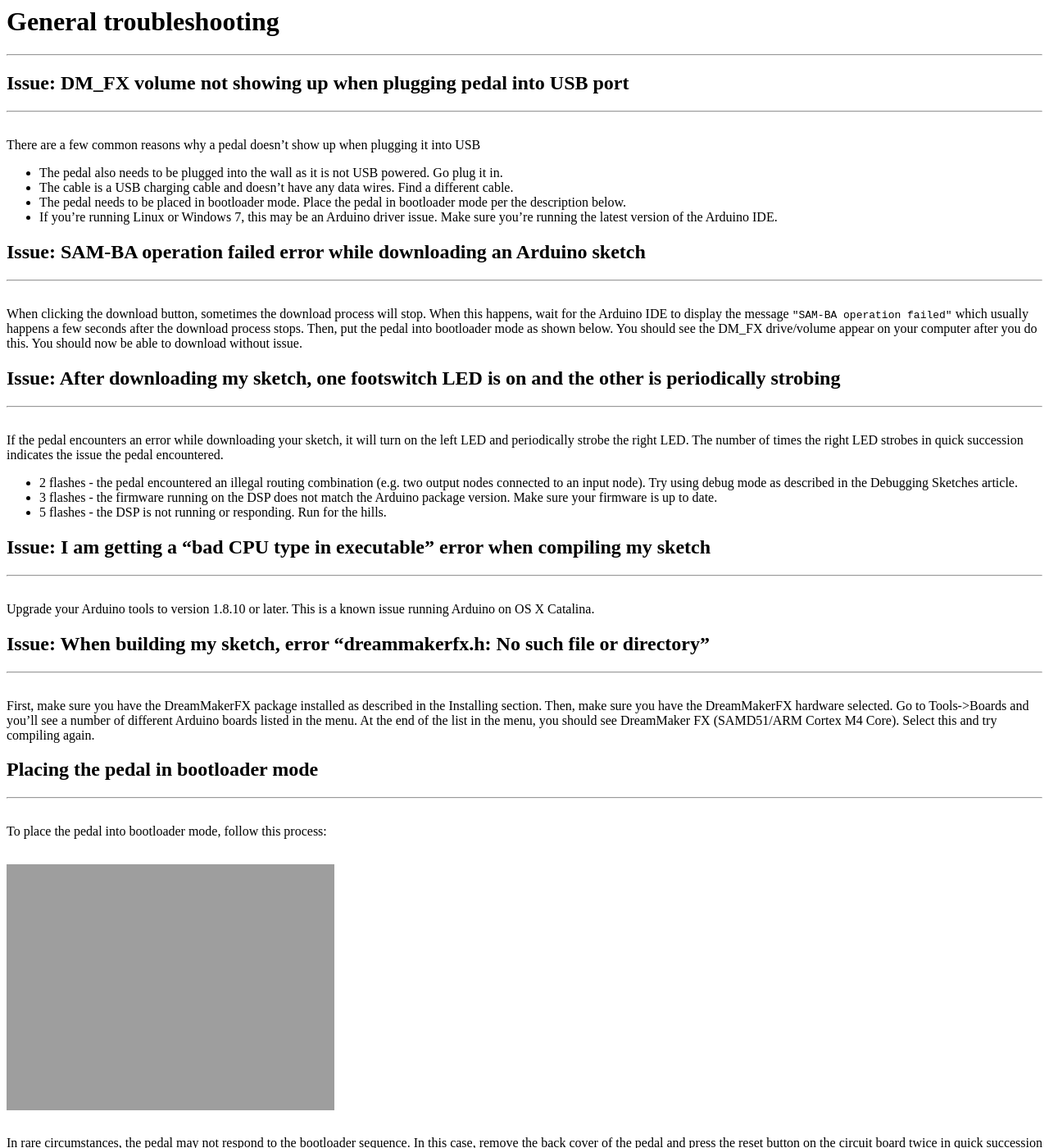
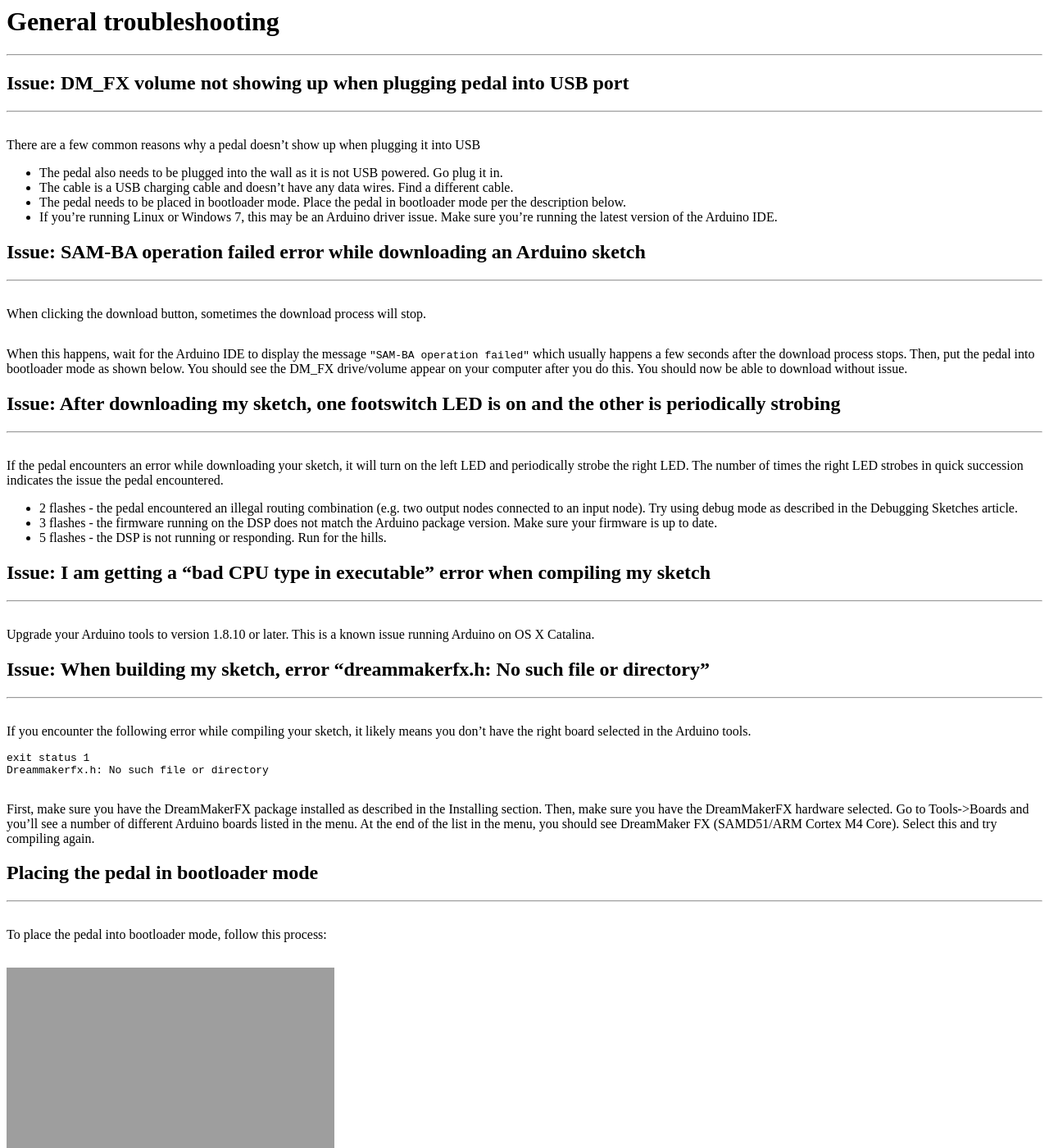
Before and after one commit to runjumplabs/dreammaker_fx, a Jekyll site: the page built from tutorial/troubleshooting.md, in a window 1280 px wide and 1400 px high. Shown: the whole window at 82% size. Built offline with Jekyll 4.4.1, drawn with Linux system fonts in a browser that asks for light colours; some of the changed text lies outside the part shown.

Commit message:
Update troubleshooting.md

````diff
--- a/tutorial/troubleshooting.md
+++ b/tutorial/troubleshooting.md
@@ -18,7 +18,10 @@
 
 ## Issue: SAM-BA operation failed error while downloading an Arduino sketch
 ------
-When clicking the download button, sometimes the download process will stop.  When this happens, wait for the Arduino IDE to display the message `"SAM-BA operation failed"` which usually happens a few seconds after the download process stops.  Then, put the pedal into bootloader mode as shown below.  You should see the DM_FX drive/volume appear on your computer after you do this.  You should now be able to download without issue.
+When clicking the download button, sometimes the download process will stop.
+
+When this happens, wait for the Arduino IDE to display the message `"SAM-BA operation failed"` which usually happens a few seconds after the download process stops.  Then, put the pedal into bootloader mode as shown below.  You should see the DM_FX drive/volume appear on your computer after you do this.  You should now be able to download without issue.
+
 
 
 ## Issue: After downloading my sketch, one footswitch LED is on and the other is periodically strobing
@@ -36,6 +39,14 @@
 
 ## Issue: When building my sketch, error "dreammakerfx.h: No such file or directory"
 ------
+
+If you encounter the following error while compiling your sketch, it likely means you don't have the right board selected in the Arduino tools.
+
+```
+exit status 1
+Dreammakerfx.h: No such file or directory
+```
+
 First, make sure you have the DreamMakerFX package installed as described in the Installing section.  Then, make sure you have the DreamMakerFX hardware selected.  Go to Tools->Boards and you'll see a number of different Arduino boards listed in the menu.  At the end of the list in the menu, you should see DreamMaker FX (SAMD51/ARM Cortex M4 Core).  Select this and try compiling again.
 
 
@@ -46,8 +57,3 @@
 ![Placing DreamMaker FX into bootloader mode](https://runjumplabs.github.io/dreammaker_fx/assets/images/bootloader-1.gif)
 
 In rare circumstances, the pedal may not respond to the bootloader sequence.  In this case, remove the back cover of the pedal and press the reset button on the circuit board twice in quick succession while the pedal is powered up.  A small LED near the USB connector should flash a few times and then slowly strobe in and out (like it is breathing).   This will also put the pedal into bootloader mode.  You should see the DM_FX drive/volume appear on your computer after you do this.  You should now be able to download without issue.
-
-```
-exit status 1
-Dreammakerfx.h: No such file or directory
-```
````
